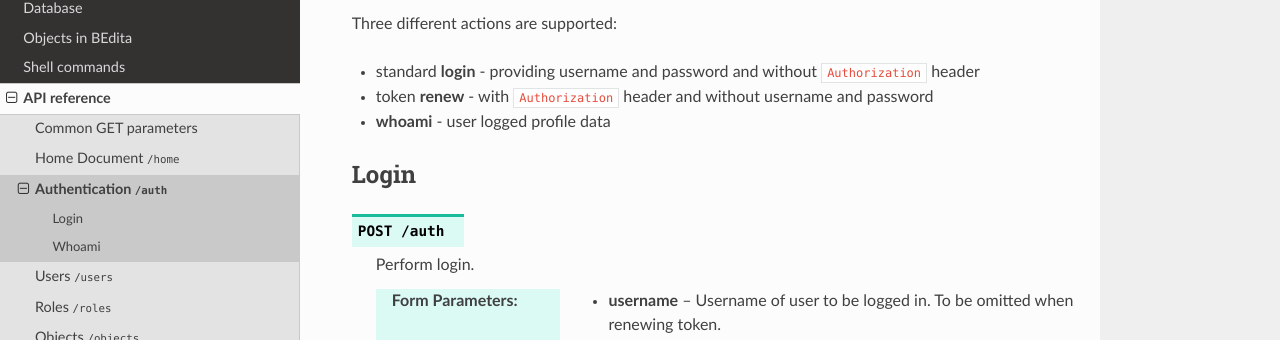
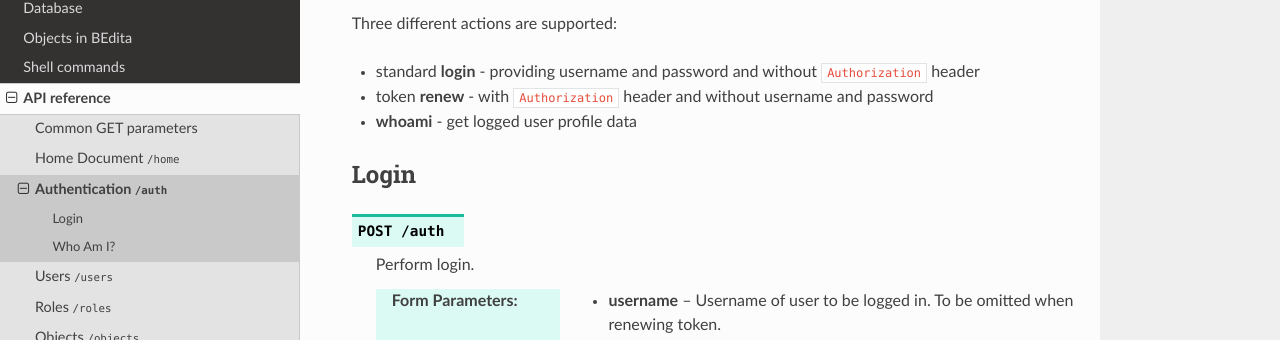
Before and after one commit to bedita/docs, a Sphinx documentation site: the page built from source/endpoints/auth.rst, in a window 1280 px wide and 1400 px high. Shown: the part 226-566 px from the top of the window. Built offline with Sphinx 7.4.7 and the Read the Docs theme 2.0.0, drawn with Linux system fonts in a browser that asks for light colours.

Commit message:
[minor] docs: minor updates

```diff
--- a/source/endpoints/auth.rst
+++ b/source/endpoints/auth.rst
@@ -8,7 +8,7 @@ Three different actions are supported:
 
 * standard **login** - providing username and password and without ``Authorization`` header
 * token **renew** - with ``Authorization`` header and without username and password
-* **whoami** - user logged profile data
+* **whoami** - get logged user profile data
 
 
 Login
@@ -67,8 +67,8 @@ Login
     **Example response**: (*same as above, with new JWT and renew token*)
 
 
-Whoami
-------
+Who Am I?
+---------
 
 .. http:get:: /auth
 
```
